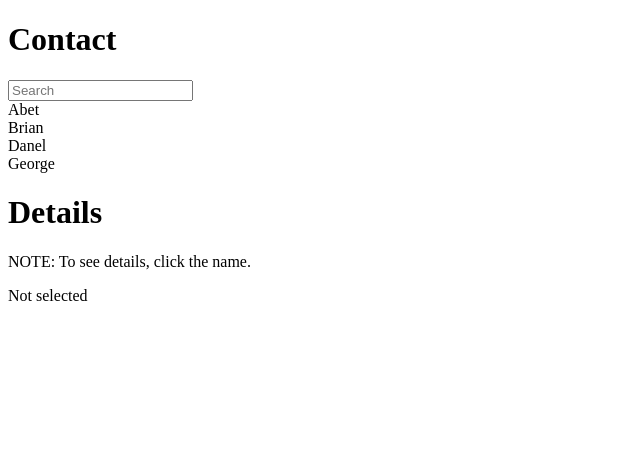
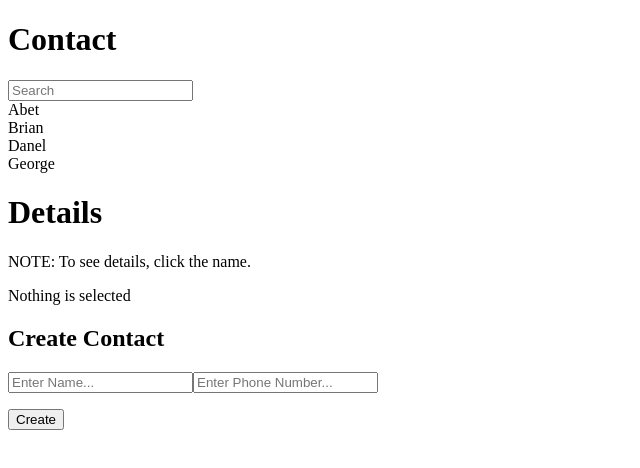
Before and after one commit to jasonDBA/react_tutorial, a React app: page / in a window 1280 px wide. Shown: the top 468 px of the page, without its empty margins (0-640 px from the left). Built offline with nearby package versions, Linux system fonts and the light colour scheme.

Commit message:
Fix react-hot-loader in webpack and Create Contact Create section

```diff
--- a/src/components/Contact.js
+++ b/src/components/Contact.js
@@ -1,6 +1,10 @@
 import React from 'react';
 import ContactInfo from './ContactInfo';
 import ContactDetails from './ContactDetails';
+import ContactCreate from './ContactCreate';
+
+import update from 'react-addons-update';
+
 
 export default class Contact extends React.Component {
 
@@ -30,6 +34,10 @@ export default class Contact extends React.Component {
     }
     this.handleChange = this.handleChange.bind(this);
     this.handleClick = this.handleClick.bind(this);
+
+    this.handleCreate = this.handleCreate.bind(this);
+    this.handleRemove = this.handleRemove.bind(this);
+    this.handleEdit = this.handleEdit.bind(this);
   }
 
   handleChange(e) {
@@ -44,6 +52,35 @@ export default class Contact extends React.Component {
     });
 
     console.log(key, 'is selected');
+  }
+
+  // Using Immutable Helper syntax
+  handleCreate(contact) {
+    this.setState({
+      contactData: update(this.state.contactData, { $push: [contact] })
+    });
+  }
+
+  handleRemove() {
+    this.setState({
+      contactData: update(this.state.contactData,
+        { $splice: [[this.state.selectedKey, 1]] }
+      ),
+      selectedKey: -1
+    });
+  }
+
+  handleEdit(name, phone){
+    this.setState({
+      contactData: update(this.state.contactData,
+        {
+          [this.state.selectedKey]: {
+            name: { $set: name },
+            phone: { $set: phone }
+          }
+        }
+      )
+    });
   }
 
   render(){
@@ -81,6 +118,9 @@ export default class Contact extends React.Component {
           isSelected={this.state.selectedKey != -1}
           contact={this.state.contactData[this.state.selectedKey]}
         />
+      <ContactCreate
+          onCreate={this.handleCreate}
+        />
       </div>
     );
   }
--- /dev/null
+++ b/src/components/ContactCreate.js
@@ -0,0 +1,62 @@
+import React from 'react';
+import PropTypes from 'prop-types';
+
+export default class ContactCreate extends React.Component {
+
+  constructor(props){
+    super(props);
+    this.state = {
+      name: '',
+      phone: ''
+    }
+    this.handleChange = this.handleChange.bind(this);
+    this.handleClick = this.handleClick.bind(this);
+  }
+
+  handleChange(e){
+    let nextState = {};
+    nextState[e.target.name] = e.target.value;
+    this.setState(nextState)
+  }
+
+  handleClick(){
+    const contact = {
+      name: this.state.name,
+      phone: this.state.phone
+    };
+
+    this.props.onCreate(contact);
+
+    this.setState({
+      name: '',
+      phone: ''
+    });
+  }
+
+  render() {
+    return(
+      <div>
+        <h2>Create Contact</h2>
+        <p>
+          <input type='text' name='name' placeholder='Enter Name...'
+                  value={this.state.name}
+                  onChange={this.handleChange}
+                   />
+          <input type='text' name='phone' placeholder='Enter Phone Number...'
+                  value={this.state.phone}
+                  onChange={this.handleChange}
+                   />
+        </p>
+        <button onClick={this.handleClick}>Create</button>
+      </div>
+    );
+  }
+}
+
+ContactCreate.propTypes = {
+  onCreate: PropTypes.func
+};
+
+ContactCreate.defaultProps = {
+  onCreate: () => {console.error('onCreate not defined')}
+}
--- a/src/components/ContactDetails.js
+++ b/src/components/ContactDetails.js
@@ -9,7 +9,7 @@ export default class ContactDetails extends React.Component {
         {this.props.contact.phone}</p>
       </div>
     );
-    const blank = (<div>Not selected</div>);
+    const blank = (<div>Nothing is selected</div>);
 
     return(
       <div>
--- a/webpack.config.js
+++ b/webpack.config.js
@@ -17,10 +17,10 @@ module.exports = {
     },
 
     module: {
-        loaders: [
+       rules: [
            {
                test: /\.js$/,
-                loaders: ['react-hot', 'babel?' + JSON.stringify({
+               loaders: ['react-hot-loader/webpack', 'babel-loader?' + JSON.stringify({
                    cacheDirectory: true,
                    presets: ['es2015', 'react']
                })],
```
Also changed, not shown: package.json (+5 -2 lines), 1 other file (tests, documents, lock files or other folders). Lines whose indentation alone changed are shown as unchanged.
